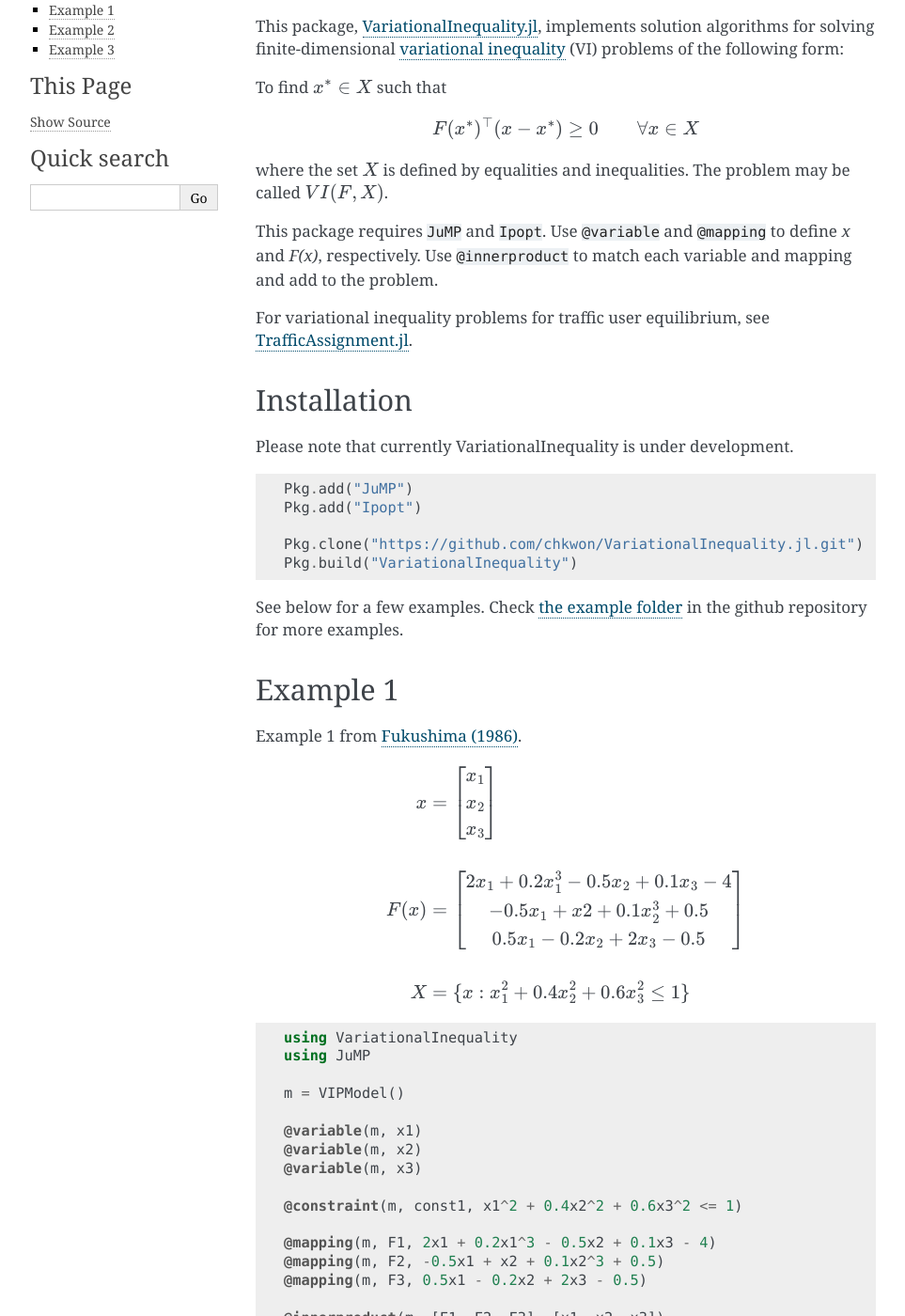
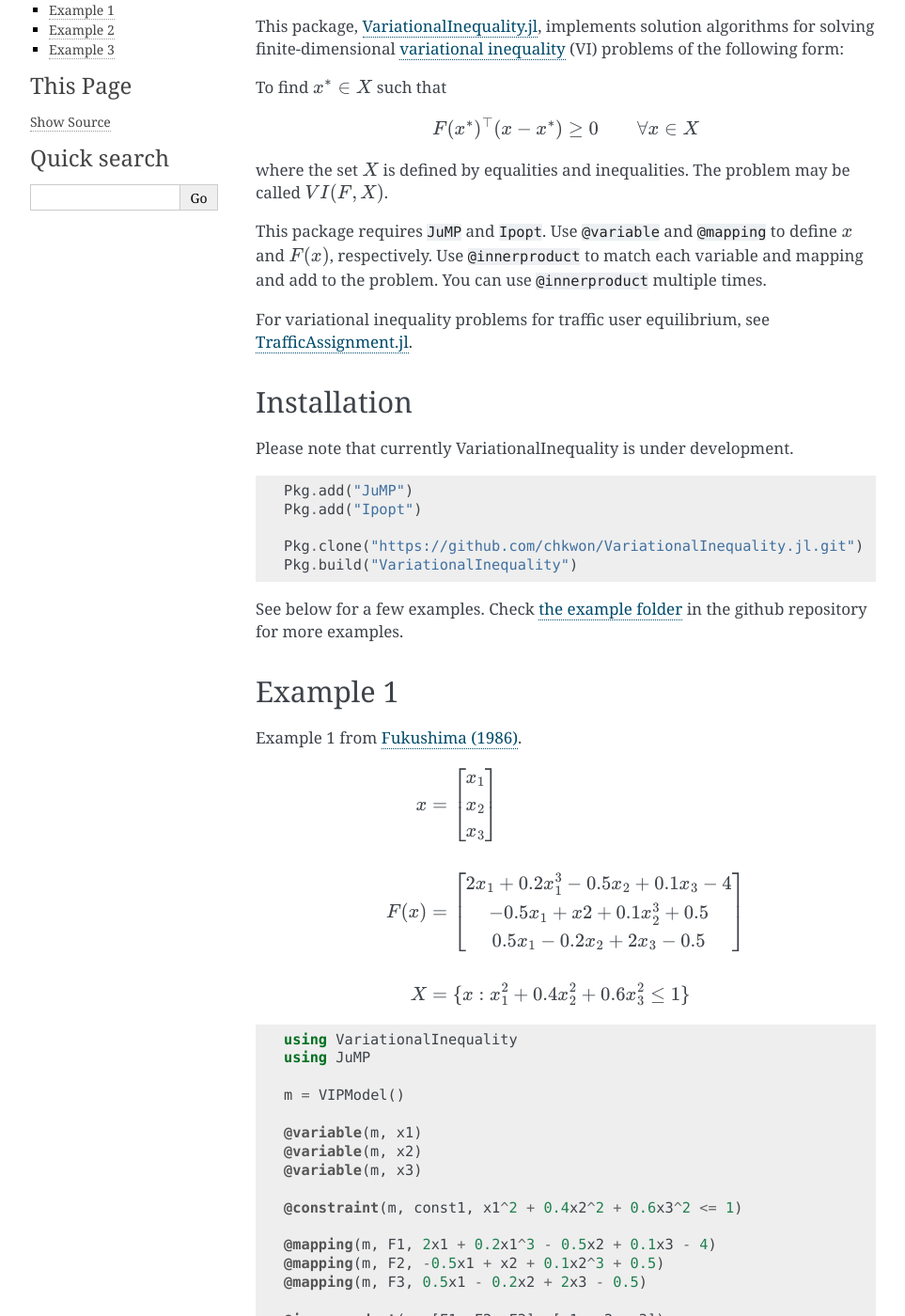
Before and after one commit to chkwon/VariationalInequality.jl, a Sphinx documentation site: the page built from doc/index.rst, in a window 1280 px wide and 1400 px high, scrolled down 199 px. Shown: the whole window at 94% size, without its empty margins (148-1111 px from the left). Built offline with Sphinx 7.4.7, drawn with Linux system fonts in a browser that asks for light colours; some of the changed text lies outside the part shown.

Commit message:
doc update

```diff
--- a/doc/index.rst
+++ b/doc/index.rst
@@ -13,7 +13,7 @@
 
 where the set :math:`X` is defined by equalities and inequalities. The problem may be called :math:`VI(F,X)`.
 
-This package requires ``JuMP`` and ``Ipopt``. Use ``@variable`` and ``@mapping`` to define `x` and `F(x)`, respectively. Use ``@innerproduct`` to match each variable and mapping and add to the problem.
+This package requires ``JuMP`` and ``Ipopt``. Use ``@variable`` and ``@mapping`` to define :math:`x` and :math:`F(x)`, respectively. Use ``@innerproduct`` to match each variable and mapping and add to the problem. You can use ``@innerproduct`` multiple times.
 
 For variational inequality problems for traffic user equilibrium, see `TrafficAssignment.jl <https://github.com/chkwon/TrafficAssignment.jl>`_.
 
@@ -67,6 +67,12 @@
     @mapping(m, F3, 0.5x1 - 0.2x2 + 2x3 - 0.5)
 
     @innerproduct(m, [F1, F2, F3], [x1, x2, x3])
+
+    // or
+    // @innerproduct(m, F1, x1)
+    // @innerproduct(m, F2, x2)
+    // @innerproduct(m, F3, x3)
+
 
     sol1, Fval1, gap1 = solveVIP(m, algorithm=:fixed_point, max_iter=1000, step_size=0.1)
     @assert 0<= gap1 < 1e-6
```
Also changed, not shown: 1 other file.
